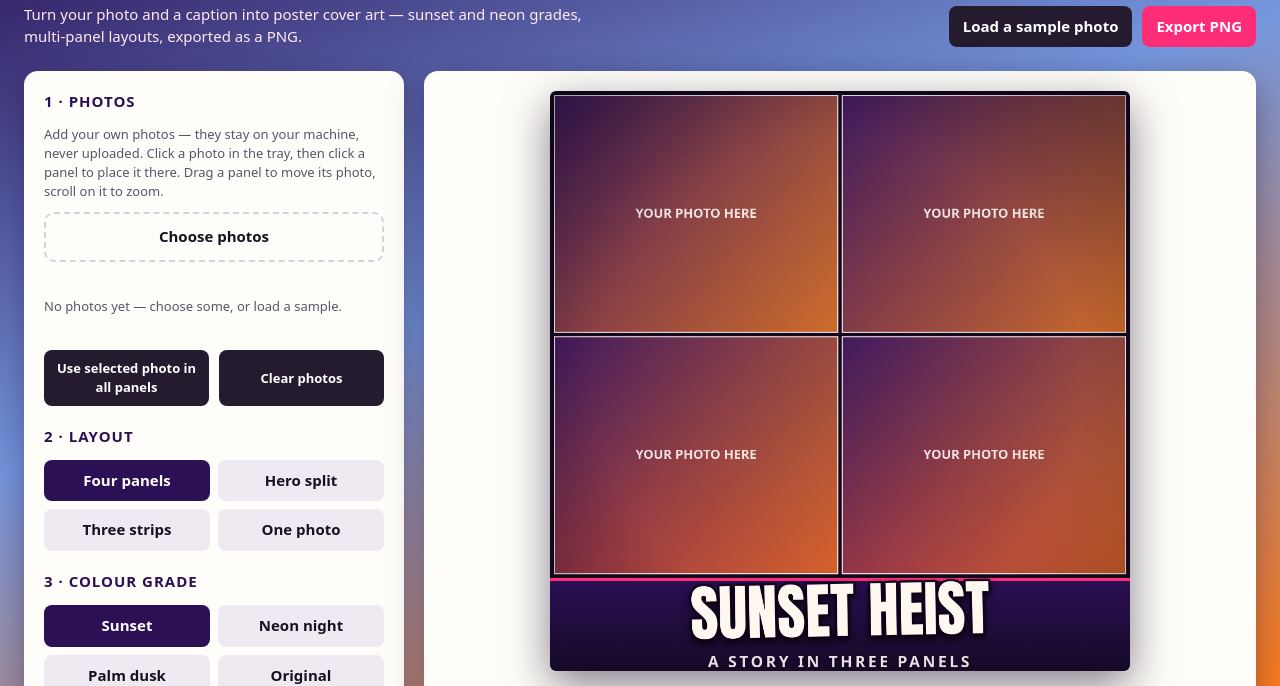
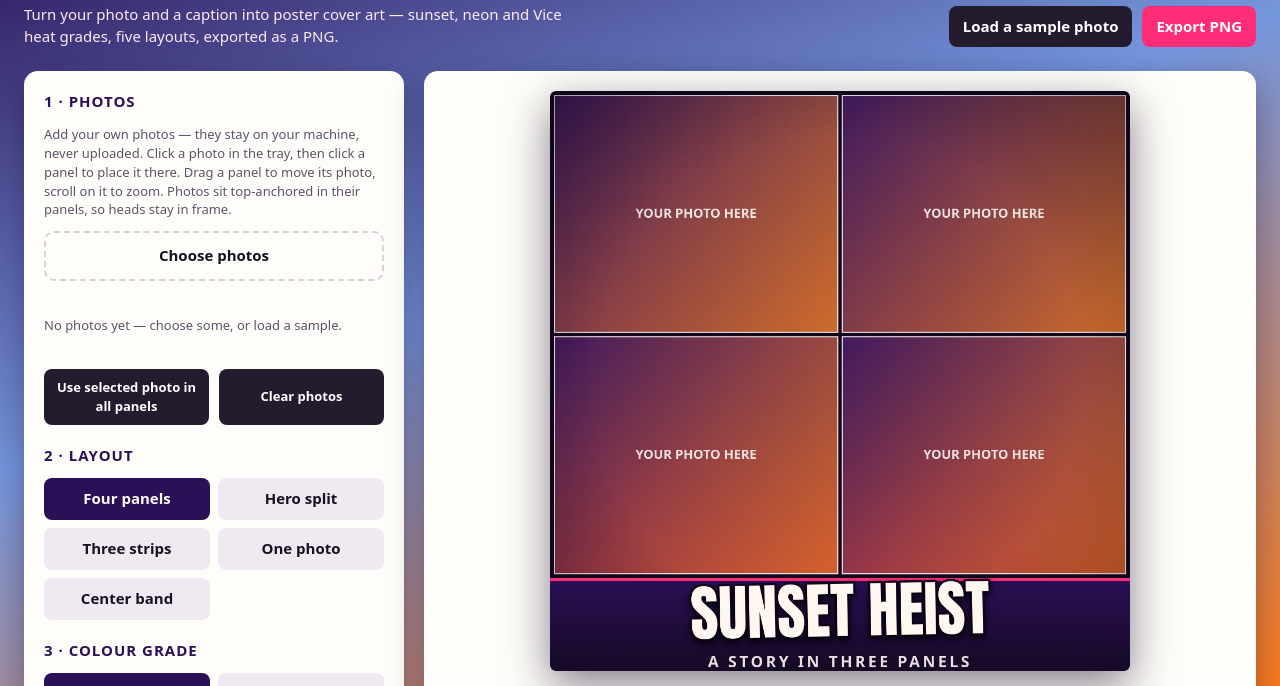
Before and after one commit to chotniugj-gif/gta6-cover-art, a plain HTML site: page app/index.html in a window 1280 px wide. Shown: the part 94-780 px from the top of the page. Drawn offline with Linux system fonts and the light colour scheme.

Commit message:
v2: app/index.html

```diff
--- a/app/index.html
+++ b/app/index.html
@@ -11,7 +11,7 @@
 <header class="topbar">
   <div class="brand">
     <h1>Sunset Cover Studio</h1>
-    <p>Turn your photo and a caption into poster cover art — sunset and neon grades, multi-panel layouts, exported as a PNG.</p>
+    <p>Turn your photo and a caption into poster cover art — sunset, neon and Vice heat grades, five layouts, exported as a PNG.</p>
   </div>
   <div class="top-actions">
     <button id="sampleBtn" type="button">Load a sample photo</button>
@@ -22,7 +22,7 @@
 <main class="studio">
   <section class="panel controls" aria-label="Cover controls">
     <h2>1 · Photos</h2>
-    <p class="hint">Add your own photos — they stay on your machine, never uploaded. Click a photo in the tray, then click a panel to place it there. Drag a panel to move its photo, scroll on it to zoom.</p>
+    <p class="hint">Add your own photos — they stay on your machine, never uploaded. Click a photo in the tray, then click a panel to place it there. Drag a panel to move its photo, scroll on it to zoom. Photos sit top-anchored in their panels, so heads stay in frame.</p>
     <label class="file-label">Choose photos
       <input id="photoInput" type="file" accept="image/*" multiple>
     </label>
@@ -33,18 +33,20 @@
     </div>
 
     <h2>2 · Layout</h2>
-    <div id="layoutBtns" class="choice-grid" role="group" aria-label="Panel layout">
+    <div id="layoutBtns" class="choice-grid three" role="group" aria-label="Panel layout">
       <button type="button" data-layout="grid" class="choice active">Four panels</button>
       <button type="button" data-layout="hero" class="choice">Hero split</button>
       <button type="button" data-layout="strip" class="choice">Three strips</button>
       <button type="button" data-layout="single" class="choice">One photo</button>
+      <button type="button" data-layout="banner" class="choice">Center band</button>
     </div>
 
     <h2>3 · Colour grade</h2>
-    <div id="gradeBtns" class="choice-grid" role="group" aria-label="Colour grade">
+    <div id="gradeBtns" class="choice-grid three" role="group" aria-label="Colour grade">
       <button type="button" data-grade="sunset" class="choice active">Sunset</button>
       <button type="button" data-grade="neon" class="choice">Neon night</button>
       <button type="button" data-grade="dusk" class="choice">Palm dusk</button>
+      <button type="button" data-grade="vice" class="choice">Vice heat</button>
       <button type="button" data-grade="none" class="choice">Original</button>
     </div>
 
@@ -102,7 +104,7 @@
 </main>
 
 <footer class="foot">
-  <p>Sunset Cover Studio makes original poster-style art from your own photos. It ships no game artwork, logo or font — the lettering is Anton, under the SIL Open Font License.</p>
+  <p>Sunset Cover Studio makes original poster-style art from your own photos. It ships no game artwork, logo or font — the lettering is Anton, under the SIL Open Font License, and the striped sun and palm silhouettes are drawn in code.</p>
 </footer>
 
 <script type="module" src="./src/main.js"></script>
```
